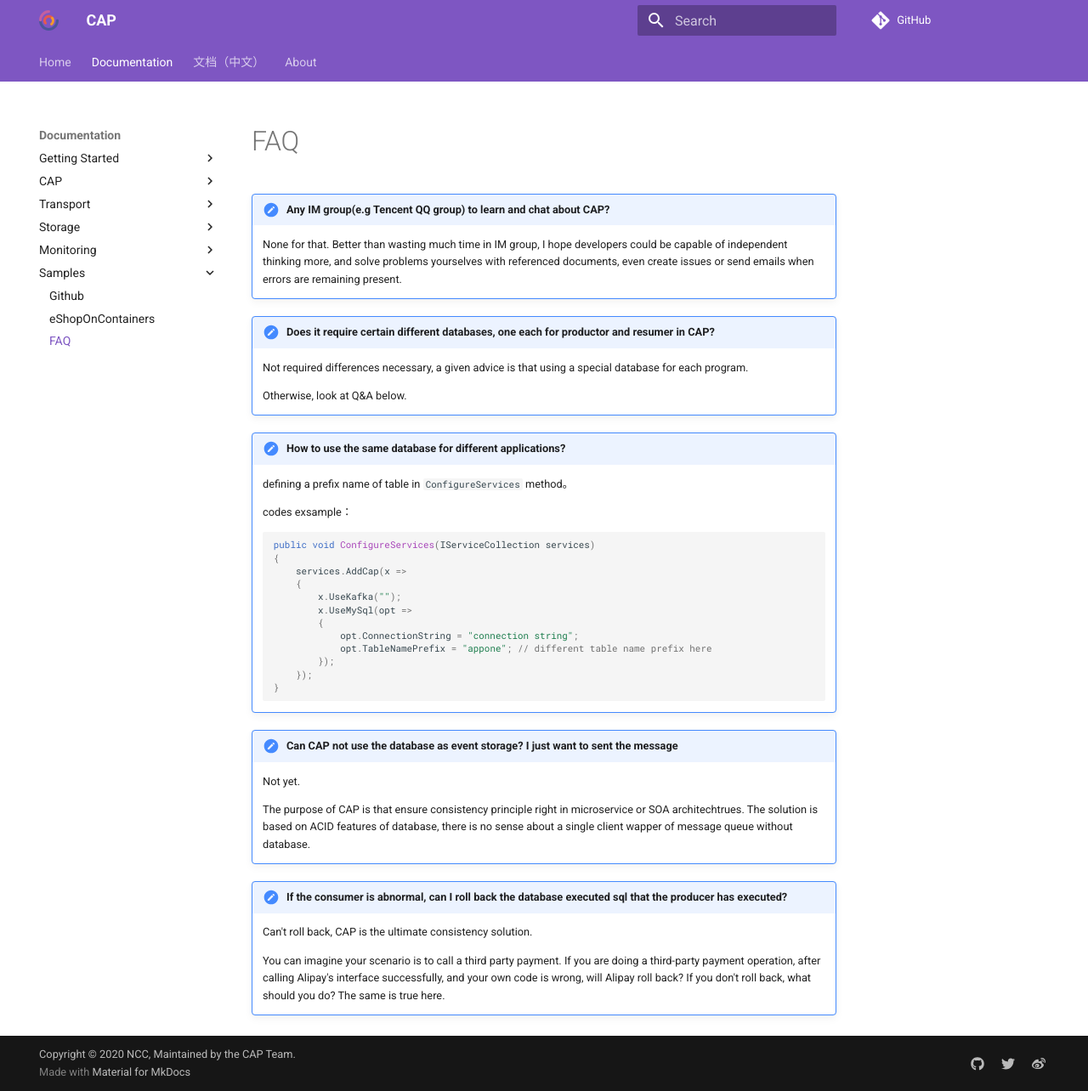
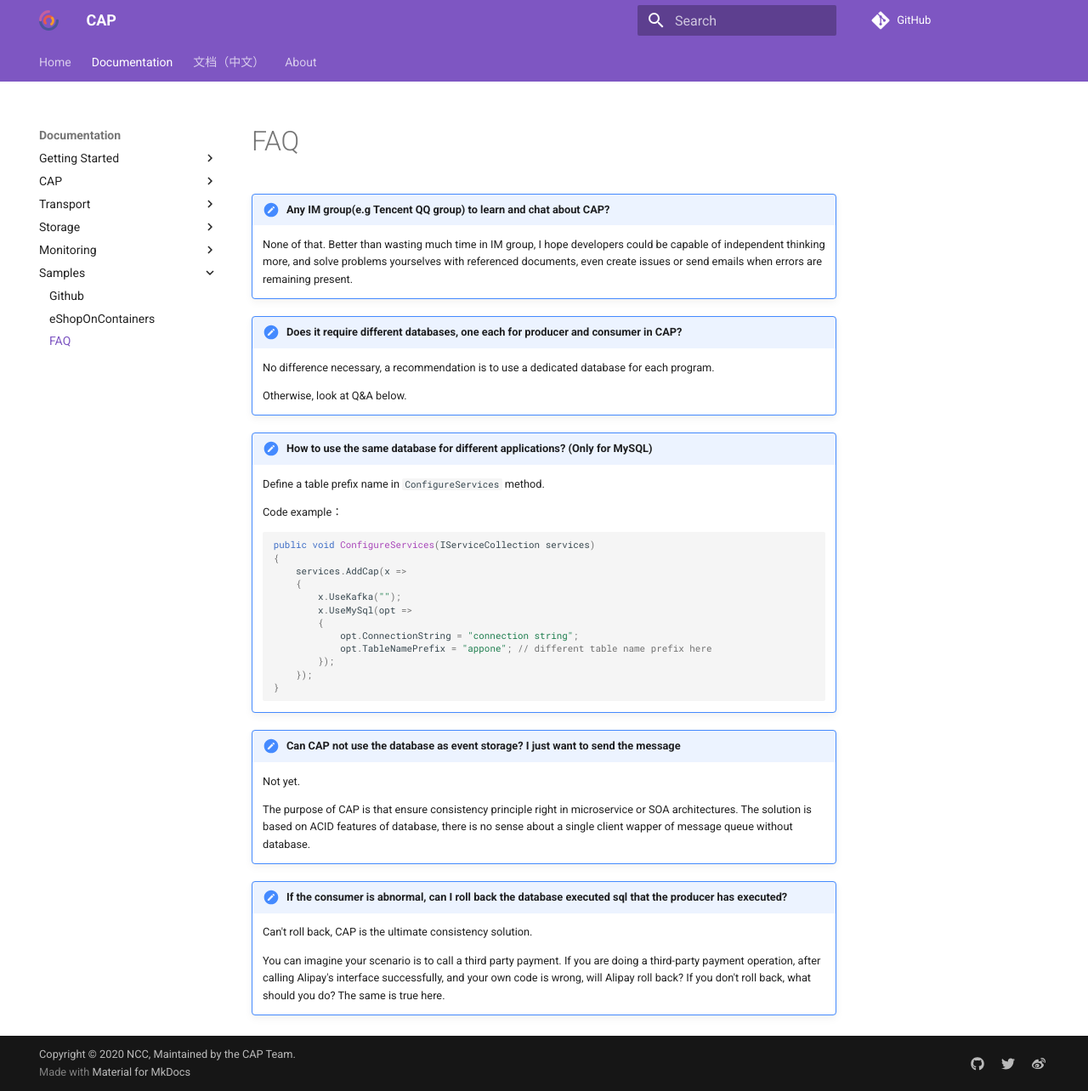
Before and after one commit to dotnetcore/CAP, an MkDocs documentation site: the page built from docs/content/user-guide/en/samples/faq.md, in a window 1280 px wide and 1284 px high. Shown: the whole window at 85% size. Built offline with MkDocs 1.6.1 and Material for MkDocs 9.7.7, drawn with Linux system fonts in a browser that asks for light colours; comment, search, counter and statistics services are not loaded.

Commit message:
Update faq.md
Clarify that using same database for different applications is only for MySQL. Fix minor spelling and grammar.

````diff
--- a/docs/content/user-guide/en/samples/faq.md
+++ b/docs/content/user-guide/en/samples/faq.md
@@ -2,19 +2,19 @@
 
 !!! faq "Any IM group(e.g Tencent QQ group) to learn and chat about CAP?"
 
-    None for that. Better than wasting much time in IM group, I hope developers could be capable of independent thinking more, and solve problems yourselves with referenced documents, even create issues or send emails when errors are remaining present.
+    None of that. Better than wasting much time in IM group, I hope developers could be capable of independent thinking more, and solve problems yourselves with referenced documents, even create issues or send emails when errors are remaining present.
 
-!!! faq "Does it require certain different databases, one each for productor and resumer in CAP?"
+!!! faq "Does it require different databases, one each for producer and consumer in CAP?"
 
-    Not required differences necessary, a given advice is that using a special database for each program.
+    No difference necessary, a recommendation is to use a dedicated database for each program.
 
     Otherwise, look at Q&A below.
 
-!!! faq "How to use the same database for different applications?"
+!!! faq "How to use the same database for different applications? (Only for MySQL)"
 
-    defining a prefix name of table in `ConfigureServices` method。
+    Define a table prefix name in `ConfigureServices` method.
 
-    codes exsample：
+    Code example：
 
     ```c#
     public void ConfigureServices(IServiceCollection services)
@@ -31,11 +31,11 @@
     }
     ```
 
-!!! faq "Can CAP not use the database as event storage? I just want to sent the message"
+!!! faq "Can CAP not use the database as event storage? I just want to send the message"
 
     Not yet.
 
-    The purpose of CAP is that ensure consistency principle right in microservice or SOA architechtrues. The solution is based on ACID features of database, there is no sense about a single client wapper of message queue without database.
+    The purpose of CAP is that ensure consistency principle right in microservice or SOA architectures. The solution is based on ACID features of database, there is no sense about a single client wapper of message queue without database.
 
 !!! faq "If the consumer is abnormal, can I roll back the database executed sql that the producer has executed?"
 
````
